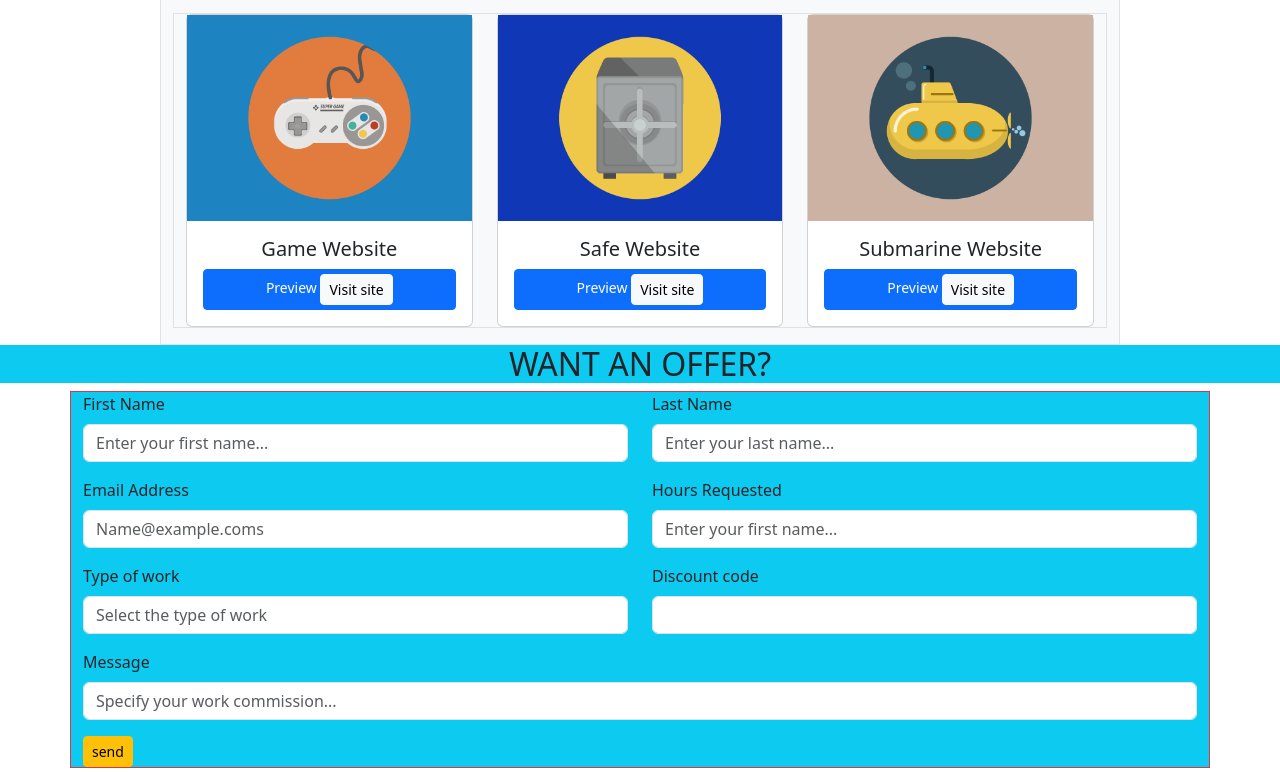
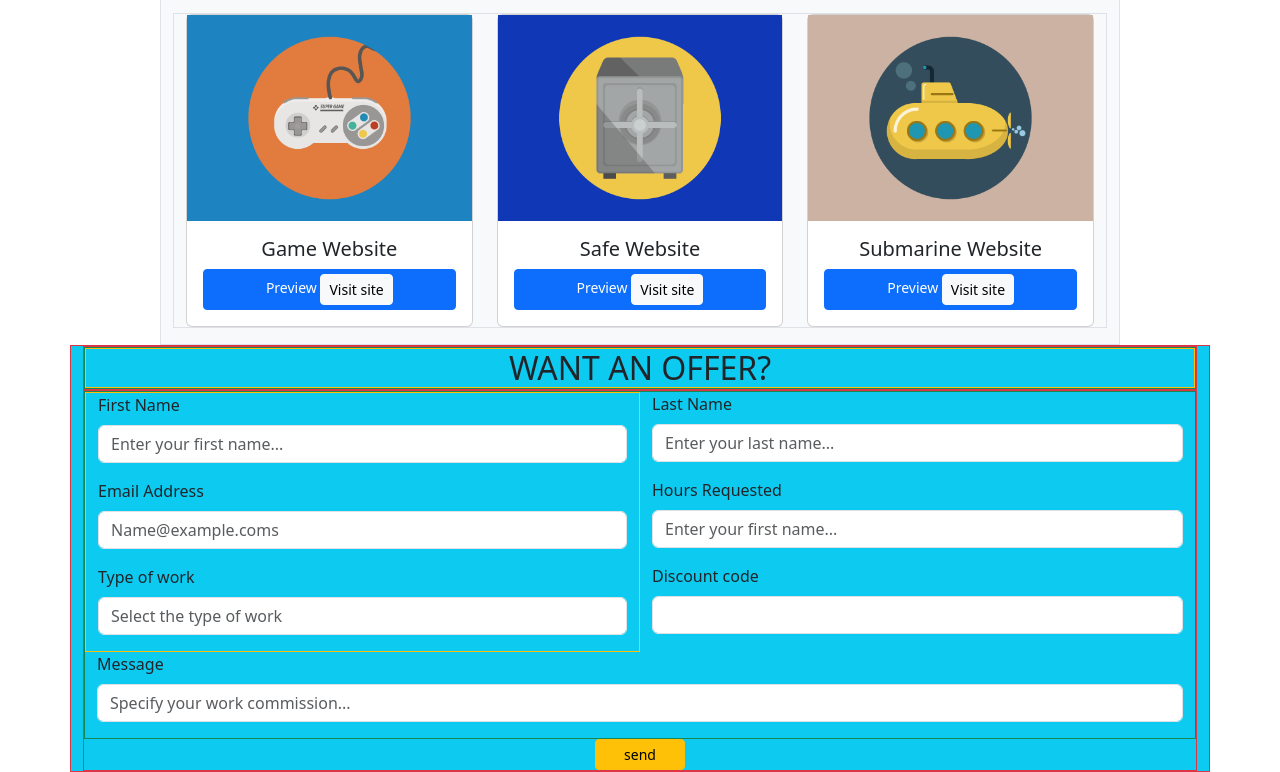
Before and after one commit to Matteojk95/bootstrap-html-freelancer, a plain HTML site: page index.html in a window 1280 px wide. Shown: the part 1151-1923 px from the top of the page. Drawn offline with nearby package versions, Linux system fonts and the light colour scheme.

Commit message:
new, add some container

```diff
--- a/index.html
+++ b/index.html
@@ -163,10 +163,12 @@
     </div>
 
     <!-- Titolo-->
-
-    <div class="row borders borders-success">
-        <div class="col-12 borders borders-warning">
-            <h2 class="text-center bg-info"> WANT AN OFFER?</h2>
+    <div class="container bg-info border border-danger">
+        <div class="container border border-danger">
+            <div class="row border border-success">
+                <div class="col-12 border border-warning">
+                    <h2 class="text-center bg-info p-0 m-0"> WANT AN OFFER?</h2>
+                </div>
             </div>
         </div>
 
@@ -174,10 +176,10 @@
 
         <div class="container bg-info border border-danger">
             <!--Form-->
-        <div class="row borders borders-success">
+            <div class="row border border-success">
 
                 <!--prima colonna form-->
-            <div class="col-6 borders borders-warning">
+                <div class="col-6 border border-warning">
 
                     <div class="mb-3">
                         <label for="exampleFormControlInput1" class="form-label">First Name</label>
@@ -226,9 +228,9 @@
                     </div>
                 </div>
             </div>
-        <button type="button" class="btn btn-warning text-center btn-sm"> send</button>
+            <button type="button" class="btn btn-warning text-center btn-sm d-grid gap-2 col-1 mx-auto "> send</button>
         </div>
-
+    </div>
 
 
 
```
Lines whose indentation alone changed are shown as unchanged.
